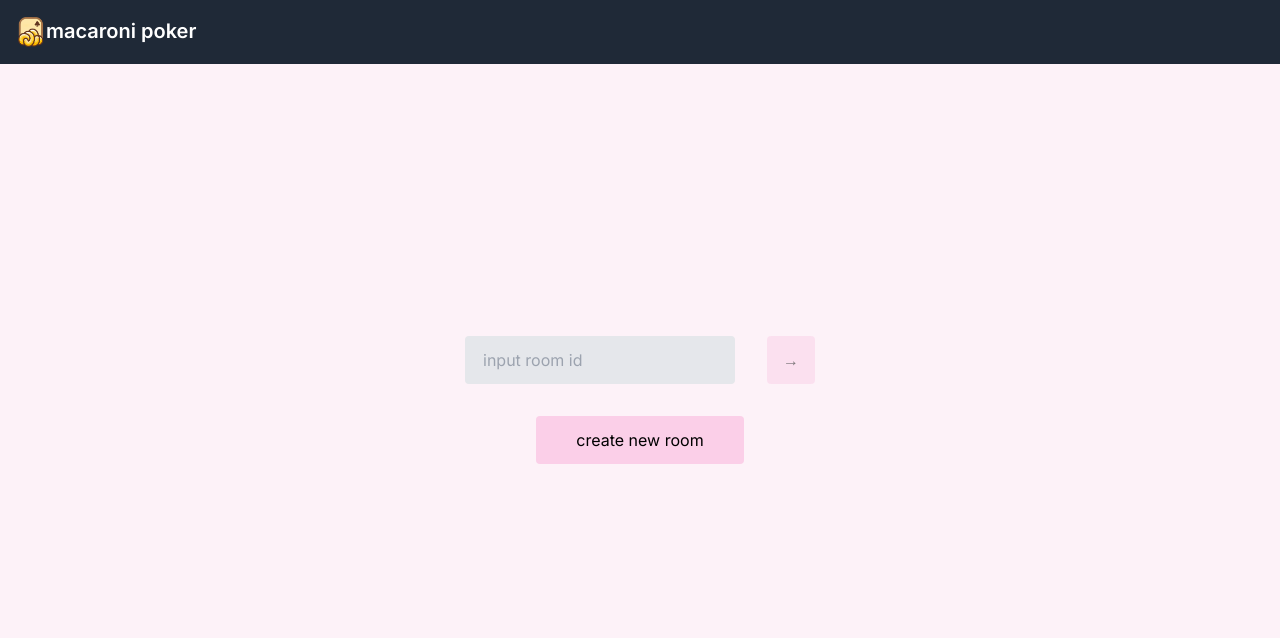
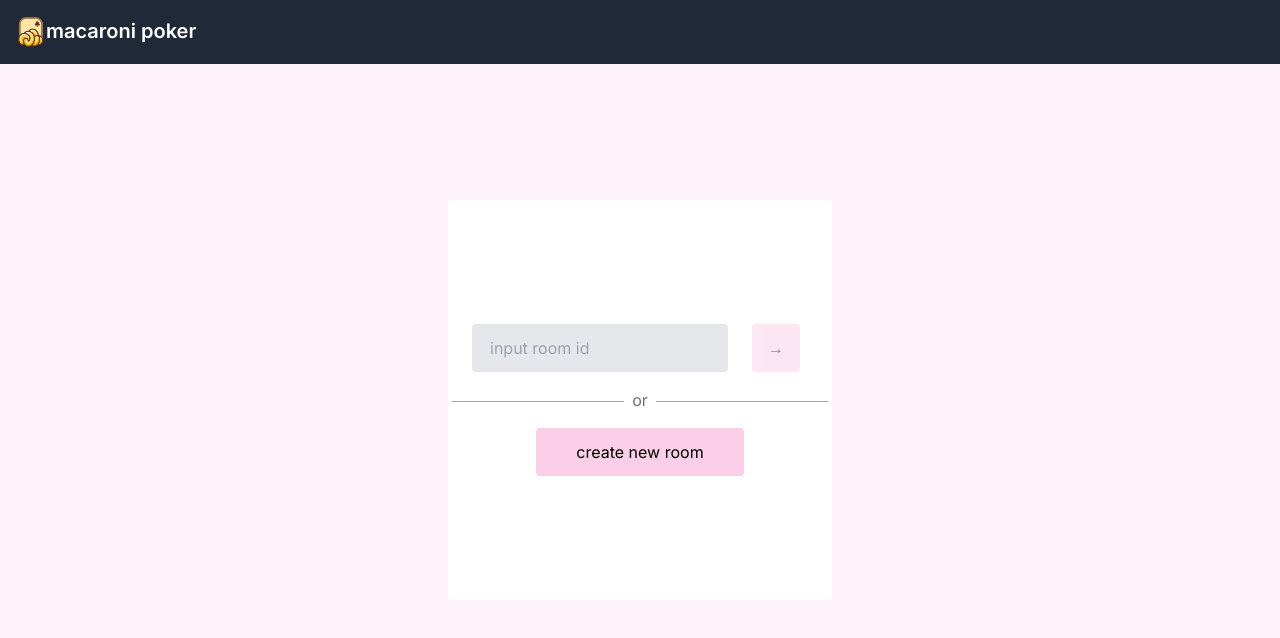
Before and after one commit to macaroni10y/planning-poker-front-nextjs, a Next.js app: page / in a window 1280 px wide. Shown: the top 638 px of the page. Built offline with nearby package versions, Linux system fonts and the light colour scheme.

Commit message:
wip top layout

```diff
--- a/app/(routes)/page.tsx
+++ b/app/(routes)/page.tsx
@@ -23,11 +23,12 @@ const Page = () => {
 			<div className="absolute w-full">
 				<Header />
 			</div>
-			<div className="h-screen bg-pink-50 flex flex-col justify-center ">
+			<div className="h-screen bg-pink-50 flex items-center justify-center">
+				<div className="bg-white rounded w-2/3 max-w-sm h-1/2 flex flex-col justify-center">
 					<div className="flex justify-center">
 						<input
 							maxLength={12}
-						className="w-70 h-12 bg-gray-200 appearance-none border-2 border-gray-200 rounded py-2 px-4 m-4 text-gray-700 leading-tight focus:outline-none focus:bg-white focus:border-pink-300"
+							className="w-2/3 h-12 bg-gray-200 appearance-none border-2 border-gray-200 rounded py-2 px-4 mx-2 my-4 text-gray-700 leading-tight focus:outline-none focus:bg-white focus:border-pink-300"
 							type="text"
 							placeholder="input room id"
 							onChange={(event) => setRoomId(event.target.value)}
@@ -40,6 +41,11 @@ const Page = () => {
 							isActive={isValid()}
 						/>
 					</div>
+					<div className="flex items-center">
+					<div className="mx-1 w-10/12 h-1 border-b border-b-gray-400 flex justify-center"></div>
+					<div className="mx-1 text-gray-500">or</div>
+					<div className="mx-1 w-10/12 h-1 border-b border-b-gray-400 flex justify-center"></div>
+					</div>
 					<div className="flex justify-center">
 						<TheButton
 							onClick={() => enter(Math.random().toString(32).substring(6))}
@@ -47,6 +53,7 @@ const Page = () => {
 						/>
 					</div>
 				</div>
+			</div>
 		</>
 	);
 };
```
Also changed, not shown: 1 other file (tests, documents, lock files or other folders). Lines whose indentation alone changed are shown as unchanged.
